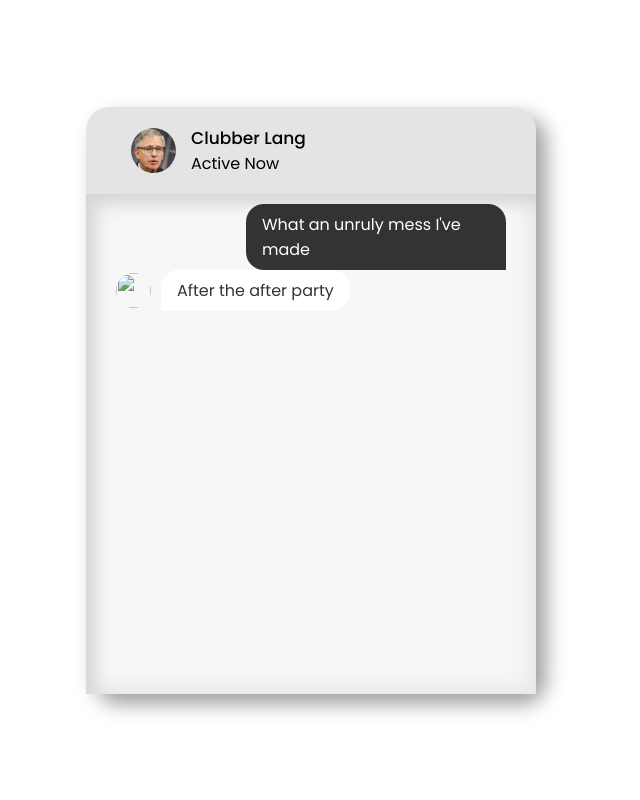
After one commit to tmunongo/chattr-php, a PHP site: page /chat.html in a window 1280 px wide. The commit adds this page. Shown: the whole page, without its empty margins (329-969 px from the left). Run offline with PHP 8.4, Linux system fonts and the light colour scheme; some libraries are stand-ins or nearby versions.

Commit message:
implemented chat list and chat page

```diff
--- /dev/null
+++ b/chat.html
@@ -0,0 +1,43 @@
+<!DOCTYPE html>
+<html lang="en">
+  <head>
+    <meta charset="UTF-8" />
+    <meta http-equiv="X-UA-Compatible" content="IE=edge" />
+    <meta name="viewport" content="width=device-width, initial-scale=1.0" />
+    <title>Now Chatting | Tawanda</title>
+    <link
+      rel="stylesheet"
+      href="https://cdnjs.cloudfare.com/ajax/libs/font-awesome/5.12.2/css/all.min.css"
+    />
+    <link rel="stylesheet" href="style.css" />
+  </head>
+  <body>
+    <div class="wrapper">
+      <section class="chat-area">
+        <header>
+          <a href="back-icon">
+            <i class="fas fa-arrow-left"></i>
+          </a>
+          <img src="./assets/img/image.jpeg" alt="" />
+          <div class="details">
+            <span> Clubber Lang </span>
+            <p>Active Now</p>
+          </div>
+        </header>
+        <div class="chat-box">
+          <div class="chat outgoing">
+            <div class="details">
+              <p>What an unruly mess I&apos;ve made</p>
+            </div>
+          </div>
+          <div class="chat incoming">
+            <img src="#" alt="" />
+            <div class="details">
+              <p>After the after party</p>
+            </div>
+          </div>
+        </div>
+      </section>
+    </div>
+  </body>
+</html>
--- a/index.html
+++ b/index.html
@@ -58,7 +58,7 @@
         </form>
         <div class="link">
           Already Have An Account?
-          <a href="#">Sign In</a>
+          <a href="/login.html">Sign In</a>
         </div>
       </section>
     </div>
--- a/login.html
+++ b/login.html
@@ -44,7 +44,7 @@
         </form>
         <div class="link">
           Not registered?
-          <a href="#">Sign Up</a>
+          <a href="/">Sign Up</a>
         </div>
       </section>
     </div>
--- a/style.css
+++ b/style.css
@@ -100,7 +100,7 @@ body {
   color: #ccc;
   position: absolute;
   right: 15px;
-  top: 60%;
+  top: 70%;
   transform: translateY(-50%);
   cursor: pointer;
 }
@@ -128,3 +128,194 @@ body {
 .form .link a:hover {
   text-decoration: underline;
 }
+
+/* Users are CSS  */
+.users {
+  padding: 25px 30px;
+}
+
+.users header,
+.users-list a {
+  display: flex;
+  align-items: center;
+  padding-bottom: 20px;
+  justify-content: space-between;
+  border-bottom: 1px solid #999999;
+}
+
+.wrapper img {
+  object-fit: cover;
+  border-radius: 50%;
+}
+
+:is(.users, .users-list) .content {
+  display: flex;
+  align-items: center;
+}
+
+.users header .content img {
+  height: 50px;
+  width: 50px;
+}
+
+:is(.users, .users-list) .details {
+  color: #000;
+  margin-left: 15px;
+}
+
+:is(.users, .users-list) .details span {
+  font-size: 18px;
+  font-weight: 500;
+}
+
+.users header .logout {
+  color: #fff;
+  font-size: 17px;
+  padding: 7px 15px;
+  background: #a82f2f;
+  border-radius: 5px;
+}
+
+.users .search {
+  margin: 20px 0;
+  display: flex;
+  position: relative;
+  align-items: center;
+  justify-content: space-between;
+}
+
+.users .search .text {
+  font-size: 18px;
+}
+
+.users .search input {
+  position: absolute;
+  height: 42px;
+  width: calc(100% - 50px);
+  border: 1px solid #ccc;
+  padding: 0 13px;
+  font-size: 16px;
+  border-radius: 5px;
+  outline: none;
+}
+
+.users .search button {
+  width: 47px;
+  height: 42px;
+  border: none;
+  outline: none;
+  color: #fff;
+  background: #0c0e86;
+  cursor: pointer;
+  font-size: 17px;
+  border-radius: 0px 5px 5px 0;
+}
+
+.users-list {
+  max-height: 350px;
+  overflow-y: auto;
+}
+
+.users-list::-webkit-scrollbar {
+  width: 0px;
+}
+
+.users-list a {
+  margin-bottom: 10px;
+  page-break-after: 10px;
+  padding-right: 15px;
+  border-bottom-color: #f1f1f1;
+}
+
+.users-list a:last-child {
+  border: none;
+  margin-bottom: 0px;
+}
+
+.users-list a .content img {
+  height: 40px;
+  width: 40px;
+}
+
+.users-list a .content p {
+  color: #67676a;
+}
+
+.users-list a .status-dot {
+  font-size: 12px;
+  color: #468669;
+}
+
+/* referenced in PHP to show offline status */
+.users-list a .status-dot.offline {
+  color: #ccc;
+}
+
+/* Chat area CSS */
+.chat-area header {
+  display: flex;
+  align-items: center;
+  padding: 18px 30px;
+}
+
+.chat-area header .back-icon {
+  font-size: 18px;
+  color: #333;
+}
+
+.chat-area header img {
+  height: 45px;
+  width: 45px;
+  margin: 0 15px;
+}
+
+.chat-area header span {
+  font-size: 17px;
+  font-weight: 500;
+}
+
+.chat-box {
+  height: 500px;
+  background: #f7f7f7;
+  padding: 10px 30px 20px 30px;
+  box-shadow: inset 10px 10px 17px #d5d5d5, inset -10px -10px 17px #ebebeb;
+}
+
+.chat-box .chat p {
+  padding: 8px 16px;
+}
+
+.chat-box .outgoing {
+  display: flex;
+}
+
+.outgoing .details {
+  margin-left: auto;
+  max-width: calc(100% - 130px);
+}
+
+.outgoing .details p {
+  background: #333;
+  color: #fff;
+  border-radius: 18px 18px 0 18px;
+}
+
+.chat-box .incoming {
+  display: flex;
+  align-items: center;
+}
+
+.chat-box .incoming img {
+  height: 35px;
+  width: 35px;
+}
+
+.incoming .details {
+  margin-left: 10px;
+}
+
+.incoming .details p {
+  background: #fff;
+  color: #333;
+  border-radius: 18px 18px 18px 0;
+}
```
Also changed, not shown: users.html (added, +104 -0 lines), assets/img/image.jpeg (added).
